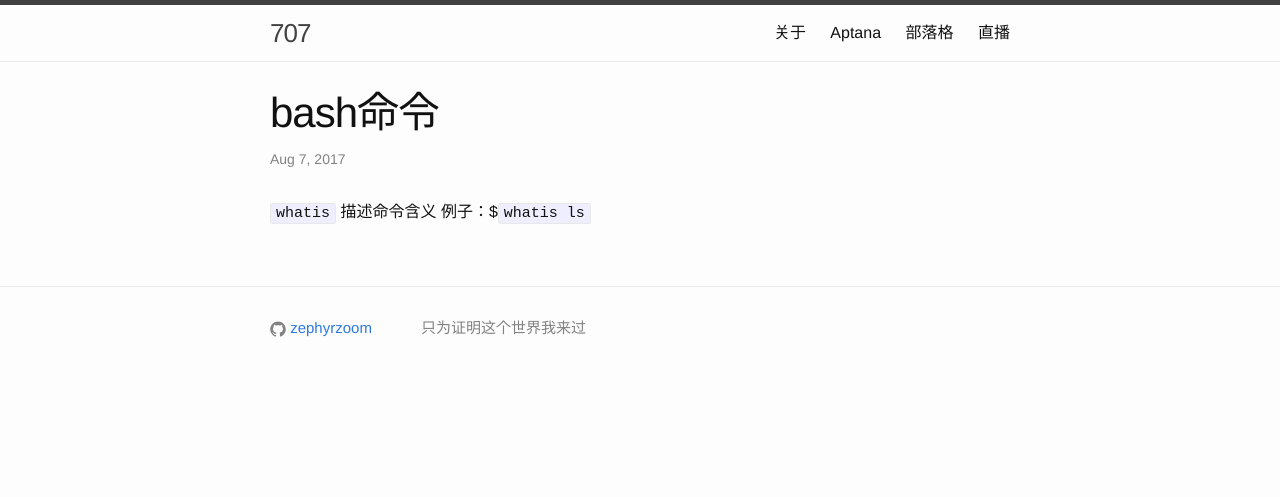
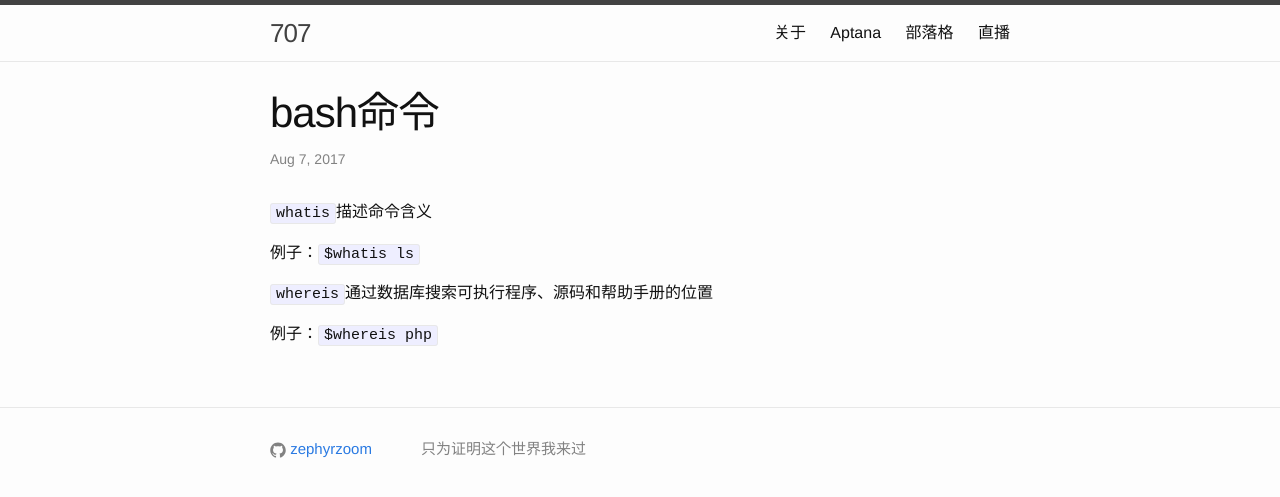
Before and after one commit to zephyrzoom/zephyrzoom.github.io, a Jekyll site: the page built from _posts/2017-08-07-bash.md, in a window 1280 px wide. Shown: the top 497 px of the page. Built offline with Jekyll 4.4.1, drawn with Linux system fonts in a browser that asks for light colours.

Commit message:
update bash

```diff
--- a/_posts/2017-08-07-bash.md
+++ b/_posts/2017-08-07-bash.md
@@ -4,5 +4,10 @@ title: bash命令
 date: 2017-08-07 20:39:00 +0800
 ---
 
-`whatis` 描述命令含义
-例子：$`whatis ls`
+`whatis`描述命令含义
+
+例子：`$whatis ls`
+
+`whereis`通过数据库搜索可执行程序、源码和帮助手册的位置
+
+例子：`$whereis php`
```
